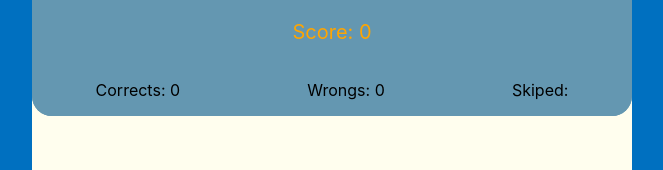
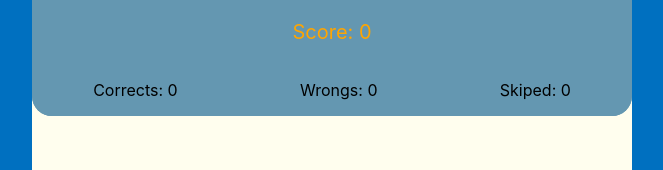
Before and after one commit to goodis86/trivia, a React (Create React App) app: page / in a window 1280 px wide. Shown: the top 170 px of the page, without its empty margins (308-971 px from the left). Built offline with nearby package versions, Linux system fonts and the light colour scheme.

Commit message:
added skipped prop to Scores

```diff
--- a/src/containers/game/game.js
+++ b/src/containers/game/game.js
@@ -105,6 +105,7 @@ class Game extends Component {
             <Scores
               correctStats={this.state.correctStats}
               incorrectStats={this.state.incorrectStats}
+              skipped={this.state.skipped}
             ></Scores>
           </div>
           {mainQuestion}
```
Also changed, not shown: 1 other file (tests, documents, lock files or other folders).
